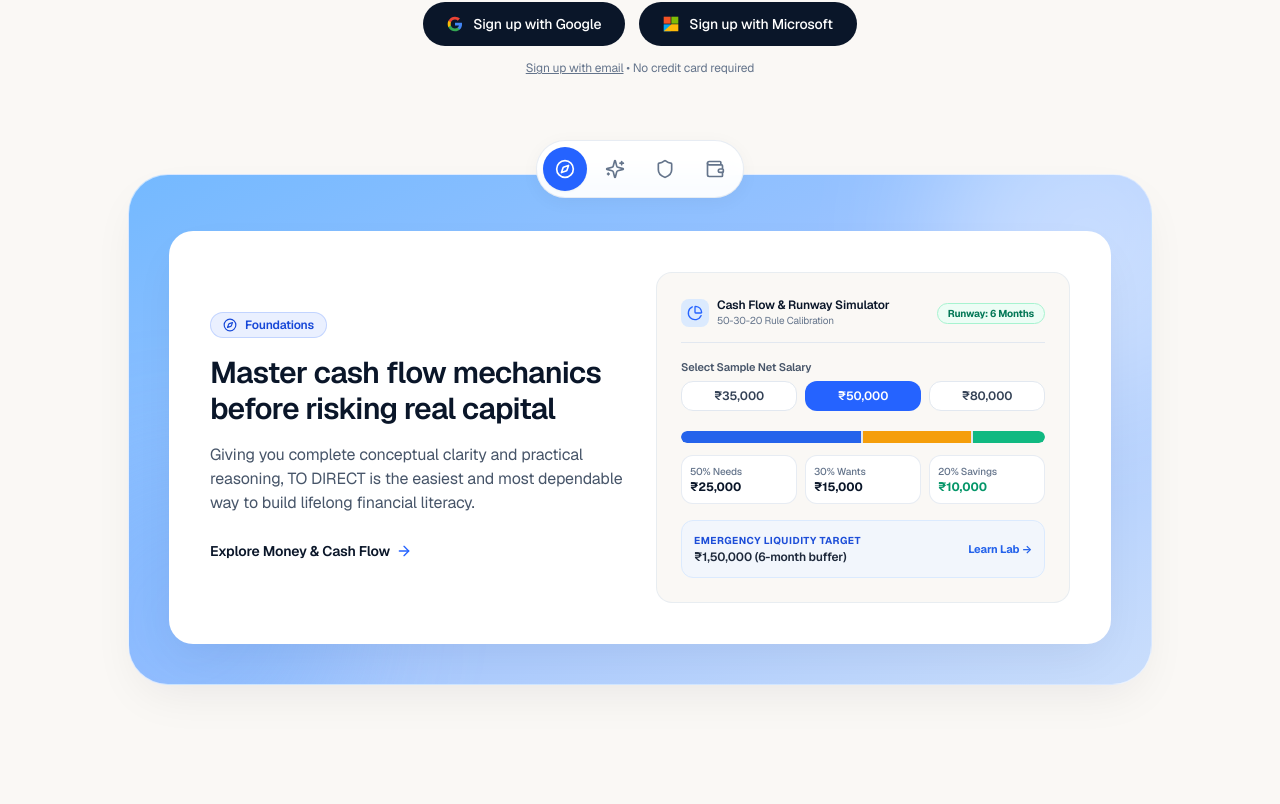
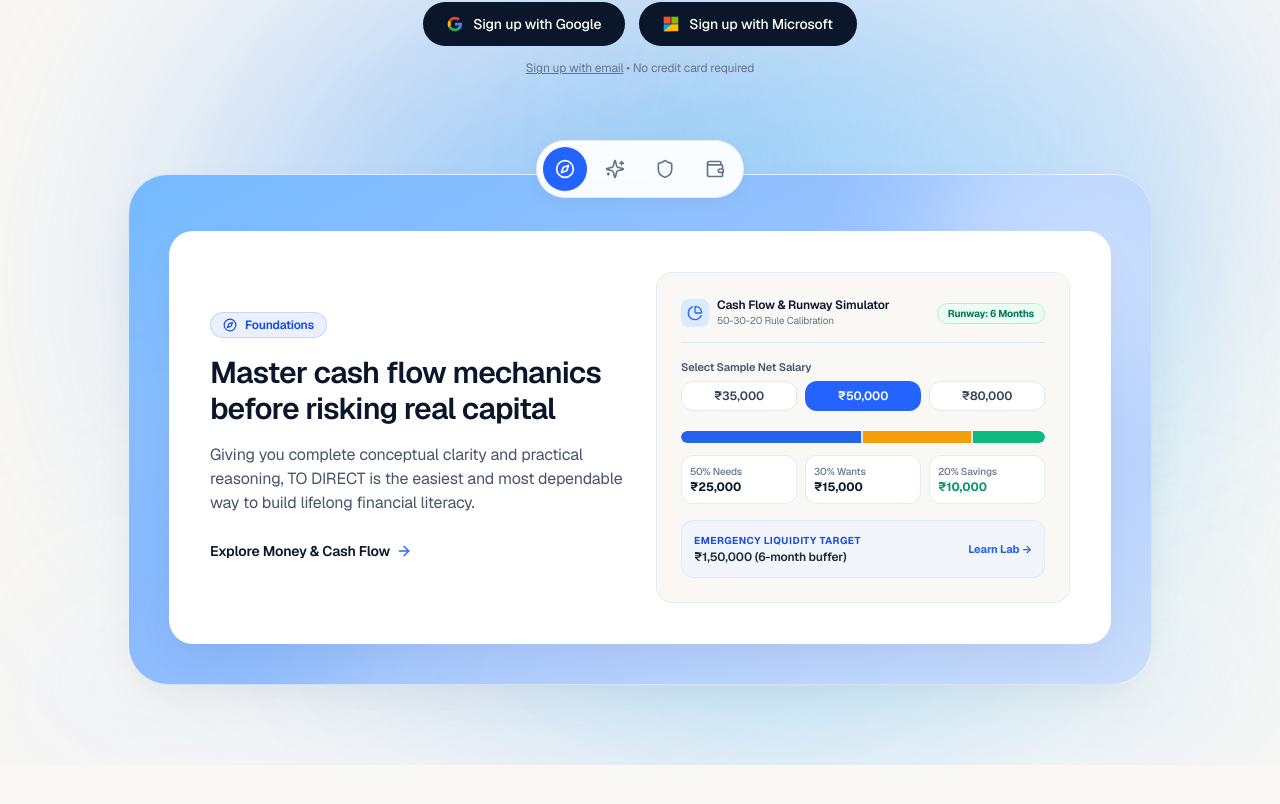
Before and after one commit to govardhanprabhavathi/todirect, a Next.js app: page / in a window 1280 px wide. Shown: the part 496-1300 px from the top of the page. Built offline with nearby package versions, Linux system fonts and the light colour scheme.

Commit message:
feat: add continuous flowing light blue blurry orbs to hero section bottom

```diff
--- a/src/app/globals.css
+++ b/src/app/globals.css
@@ -174,3 +174,77 @@
   font-weight: 600;
   letter-spacing: 0.05em;
 }
+
+
+/* =========================================================
+   LUXURY FLOATING BLURRY ORBS (HERO SECTION CONTINUOUS FLOW)
+   ========================================================= */
+@keyframes orbFloatA {
+  0% {
+    transform: translate3d(0, 0, 0) scale(1) rotate(0deg);
+  }
+  33% {
+    transform: translate3d(60px, -45px, 0) scale(1.12) rotate(8deg);
+  }
+  66% {
+    transform: translate3d(-40px, -30px, 0) scale(0.92) rotate(-6deg);
+  }
+  100% {
+    transform: translate3d(45px, -15px, 0) scale(1.08) rotate(4deg);
+  }
+}
+
+@keyframes orbFloatB {
+  0% {
+    transform: translate3d(0, 0, 0) scale(1) rotate(0deg);
+  }
+  33% {
+    transform: translate3d(-70px, -50px, 0) scale(1.15) rotate(-10deg);
+  }
+  66% {
+    transform: translate3d(50px, -25px, 0) scale(0.9) rotate(8deg);
+  }
+  100% {
+    transform: translate3d(-55px, -60px, 0) scale(1.1) rotate(-5deg);
+  }
+}
+
+@keyframes orbFloatC {
+  0% {
+    transform: translate3d(0, 0, 0) scale(0.95);
+  }
+  50% {
+    transform: translate3d(-45px, -35px, 0) scale(1.18) rotate(10deg);
+  }
+  100% {
+    transform: translate3d(50px, -50px, 0) scale(0.92) rotate(-8deg);
+  }
+}
+
+@keyframes orbPulseGlow {
+  0%, 100% {
+    opacity: 0.65;
+    filter: blur(90px);
+  }
+  50% {
+    opacity: 0.95;
+    filter: blur(120px);
+  }
+}
+
+.animate-orb-float-1 {
+  animation: orbFloatA 22s infinite alternate ease-in-out, orbPulseGlow 14s infinite alternate ease-in-out;
+  will-change: transform, opacity, filter;
+}
+
+.animate-orb-float-2 {
+  animation: orbFloatB 26s infinite alternate ease-in-out, orbPulseGlow 18s infinite alternate ease-in-out;
+  animation-delay: -5s, -3s;
+  will-change: transform, opacity, filter;
+}
+
+.animate-orb-float-3 {
+  animation: orbFloatC 19s infinite alternate ease-in-out, orbPulseGlow 12s infinite alternate ease-in-out;
+  animation-delay: -9s, -6s;
+  will-change: transform, opacity, filter;
+}
--- a/src/components/home/HeroMeshCard.tsx
+++ b/src/components/home/HeroMeshCard.tsx
@@ -72,9 +72,51 @@ export function HeroMeshCard() {
   const doublingYears = (72 / compoundRate).toFixed(1);
 
   return (
-    <section className="pt-12 sm:pt-20 pb-20 px-4 sm:px-6 lg:px-8 max-w-7xl mx-auto">
+    <section className="relative overflow-hidden pt-12 sm:pt-20 pb-20 px-4 sm:px-6 lg:px-8 max-w-7xl mx-auto">
+      {/* ─── CONTINUOUS FLOWING LIGHT BLUE BLURRY ORBS (HERO SECTION BOTTOM) ─── */}
+      <div
+        aria-hidden="true"
+        className="absolute inset-0 pointer-events-none overflow-hidden z-0 select-none"
+      >
+        {/* Orb 1: Flowing Light Blue - Bottom Left / Center */}
+        <div
+          className="animate-orb-float-1 absolute top-[35%] left-[5%] sm:left-[12%] w-[380px] sm:w-[520px] md:w-[620px] h-[380px] sm:h-[520px] md:h-[620px] rounded-full opacity-70 dark:opacity-35"
+          style={{
+            background:
+              "radial-gradient(circle at 45% 45%, rgba(147, 197, 253, 0.75) 0%, rgba(96, 165, 250, 0.45) 45%, rgba(59, 130, 246, 0.18) 70%, transparent 85%)",
+            filter: "blur(90px)",
+          }}
+        />
+
+        {/* Orb 2: Flowing Sky/Cyan Blue - Bottom Right / Center */}
+        <div
+          className="animate-orb-float-2 absolute top-[40%] right-[3%] sm:right-[10%] w-[420px] sm:w-[560px] md:w-[660px] h-[420px] sm:h-[560px] md:h-[660px] rounded-full opacity-75 dark:opacity-40"
+          style={{
+            background:
+              "radial-gradient(circle at 55% 55%, rgba(186, 230, 253, 0.8) 0%, rgba(56, 189, 248, 0.5) 45%, rgba(37, 99, 235, 0.2) 72%, transparent 85%)",
+            filter: "blur(95px)",
+          }}
+        />
+
+        {/* Orb 3: Central Soft Radiant Core - Directly behind Auth Pills & Capsule */}
+        <div
+          className="animate-orb-float-3 absolute top-[28%] left-1/2 -translate-x-1/2 w-[340px] sm:w-[500px] md:w-[620px] h-[300px] sm:h-[420px] md:h-[500px] rounded-full opacity-80 dark:opacity-35"
+          style={{
+            background:
+              "radial-gradient(ellipse at center, rgba(191, 219, 254, 0.85) 0%, rgba(147, 197, 253, 0.5) 42%, rgba(96, 165, 250, 0.18) 72%, transparent 85%)",
+            filter: "blur(100px)",
+          }}
+        />
+
+        {/* Subtle Ambient Shimmer Wave Base */}
+        <div
+          className="animate-pulse absolute bottom-0 left-0 right-0 h-80 bg-gradient-to-t from-blue-200/25 via-sky-100/10 dark:from-blue-500/10 dark:via-cyan-500/5 to-transparent blur-3xl pointer-events-none"
+          style={{ animationDuration: "8s" }}
+        />
+      </div>
+
       {/* ─── HERO TYPOGRAPHY ─── */}
-      <div className="text-center max-w-4xl mx-auto mb-12 sm:mb-16">
+      <div className="relative z-10 text-center max-w-4xl mx-auto mb-12 sm:mb-16">
         <h1 className="text-4xl sm:text-6xl md:text-7xl lg:text-[76px] font-semibold text-[#0A1629] dark:text-[#F8FAFC] tracking-[-0.035em] leading-[1.08] mb-6">
           All the fundamentals of investing, handled.
         </h1>
@@ -138,7 +180,7 @@ export function HeroMeshCard() {
       </div>
 
       {/* ─── 4-ICON FLOATING CAPSULE & RADIANT SKY MESH CARD ─── */}
-      <div className="relative w-full max-w-5xl mx-auto mt-8">
+      <div className="relative z-10 w-full max-w-5xl mx-auto mt-8">
         {/* 4-Icon Floating Category Switcher Capsule */}
         <div className="relative z-20 flex justify-center -mb-6">
           <div className="bg-white/95 dark:bg-[#111625]/95 backdrop-blur-md p-1.5 rounded-full border border-slate-200/80 dark:border-slate-800 shadow-card flex items-center gap-1.5">
```
